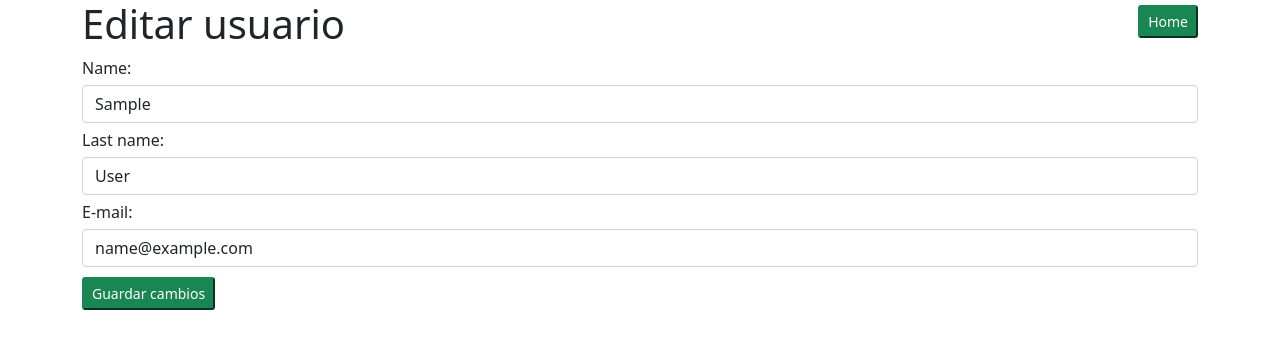
After one commit to vvasquez10/usuarios_crud, a Flask app: page /editUser/1 in a window 1280 px wide. The commit adds this page. Shown: the top 349 px of the page. Run offline with Flask 2, Linux system fonts and the light colour scheme; tables that the repository leaves empty or names only in its code hold one stand-in row (values such as "Sample post").

Commit message:
despliegue crud

```diff
--- a/usuarios_app/controladores/controlador_usuarios.py
+++ b/usuarios_app/controladores/controlador_usuarios.py
@@ -17,8 +17,41 @@ def creaUsuario():
         "last_name" : request.form["last_name"],
         "email" : request.form["email"]
     }
+    Usuario.creaNuevoUsuario( nuevoUsuario )
+    return redirect("/")
 
-    resultado = Usuario.creaNuevoUsuario( nuevoUsuario )
-    print(resultado)
+@app.route( '/showUser/<int:id>', methods=['GET'] )
+def muestraUsuario(id):
+    miUsuario = Usuario.buscaUsuario(id)
+    return render_template("show_user.html", usuario=miUsuario)
 
-    return redirect("/")
+@app.route( '/editUser/<int:id>', methods=["GET"] )
+def editarUsuario( id ):
+    """
+    usuarioAEditar = {
+        "id" : userID
+    }
+    """
+    usuarioAeditar = Usuario.buscaUsuario( id )
+    return render_template( "editarUsuario.html", usuario=usuarioAeditar)
+
+@app.route( '/updateUser/<int:id>', methods=["POST"] )
+def actualizarUsuario( id ):
+    usuarioAEditar = {
+        "id" : id,
+        "first_name" : request.form["first_name"],
+        "last_name" : request.form["last_name"],
+        "email" : request.form["email"]
+    }
+    Usuario.updateUsuario( usuarioAEditar )
+
+    return redirect( '/' )
+
+@app.route( '/removeUser/<int:id>', methods=["POST"] )
+def eliminarUsuario( id ):
+    usuarioAEliminar = {
+        "id": id
+    }
+    Usuario.eliminarUsuario( usuarioAEliminar )
+
+    return redirect( '/' )
--- a/usuarios_app/modelos/Usuario.py
+++ b/usuarios_app/modelos/Usuario.py
@@ -19,7 +19,29 @@ class Usuario():
         return listaUsuarios
 
     @classmethod
-    def creaNuevoUsuario(cls, dataUsuario):
+    def creaNuevoUsuario(cls, dataUsuario): #no puedo enviar un objeto porque estaría incompleto, sino que le mando un dic con los datos que tengo
         query = "INSERT INTO users(first_name, last_name, email) VALUES(%(first_name)s, %(last_name)s, %(email)s);"
         resultado = connectToMySQL( "users" ).query_db( query, dataUsuario )
+        return resultado # Devuelve un ID
+
+    @classmethod
+    def buscaUsuario(cls, userID): # Devuelve un objeto Usuario
+        dataUsuario = {
+            'id' : userID
+        }
+        query = "SELECT * FROM users WHERE id = %(id)s;"
+        resultado = connectToMySQL( "users" ).query_db( query, dataUsuario )
+        usuarioEncontrado = Usuario(resultado[0]["id"], resultado[0]["first_name"], resultado[0]["last_name"], resultado[0]["email"], resultado[0]["created_at"], resultado[0]["updated_at"])
+        return usuarioEncontrado
+
+    @classmethod
+    def updateUsuario(cls, usuarioAeditar):
+        query = "UPDATE users SET first_name = %(first_name)s, last_name = %(last_name)s, email = %(email)s WHERE id = %(id)s;"
+        resultado = connectToMySQL( "users" ).query_db( query, usuarioAeditar )
         return resultado
+
+    @classmethod
+    def eliminarUsuario(cls, usuarioAeliminar):
+        query = "DELETE FROM users WHERE id = %(id)s;"
+        resultado = connectToMySQL( "users" ).query_db( query, usuarioAeliminar )
+        return resultado
--- /dev/null
+++ b/usuarios_app/templates/editarUsuario.html
@@ -0,0 +1,51 @@
+<!DOCTYPE html>
+<html lang="en">
+<head>
+    <meta charset="UTF-8">
+    <meta http-equiv="X-UA-Compatible" content="IE=edge">
+    <meta name="viewport" content="width=device-width, initial-scale=1.0">
+    <link href="https://cdn.jsdelivr.net/npm/bootstrap@5.1.3/dist/css/bootstrap.min.css" rel="stylesheet" integrity="sha384-1BmE4kWBq78iYhFldvKuhfTAU6auU8tT94WrHftjDbrCEXSU1oBoqyl2QvZ6jIW3" crossorigin="anonymous">
+    <style>
+        .title{
+            text-align: center;
+        }
+        input{
+            margin-block: 5px;
+        }
+        .title{
+            display: flex;
+            justify-content: space-between;
+        }
+    </style>
+    <title>Users</title>
+</head>
+<body>
+    <div class="container">
+        <div class="title">
+            <h1> Editar usuario</h1>
+            <form action="/" method="get">
+                <input type="submit" class="btn-success btn-sm" value="Home">
+            </form>
+        </div>
+        <div class="form">
+            <form action="/updateUser/{{usuario.id}}" method="post">
+                <div class="form-group">
+                    <label for="name">Name:</label>
+                    <input type="text" class="form-control" id="first_name" name="first_name" value="{{usuario.first_name}}">
+                </div>
+                <div class="form-group">
+                    <label for="last_name">Last name:</label>
+                    <input type="text" class="form-control" id="last_name" name="last_name" value="{{usuario.last_name}}">
+                </div>
+                <div class="form-group">
+                    <label for="email">E-mail:</label>
+                    <input type="text" class="form-control" id="email" name="email" value="{{usuario.email}}">
+                </div>
+                <div class="form-group boton">
+                    <input type="submit" class="btn-success btn-sm" value="Guardar cambios">
+                </div>
+            </form>
+        </div>
+    </div>
+</body>
+</html>
```
Also changed, not shown: usuarios_app/templates/all_users.html (+17 -3 lines), usuarios_app/templates/show_user.html (added, +45 -0 lines).
